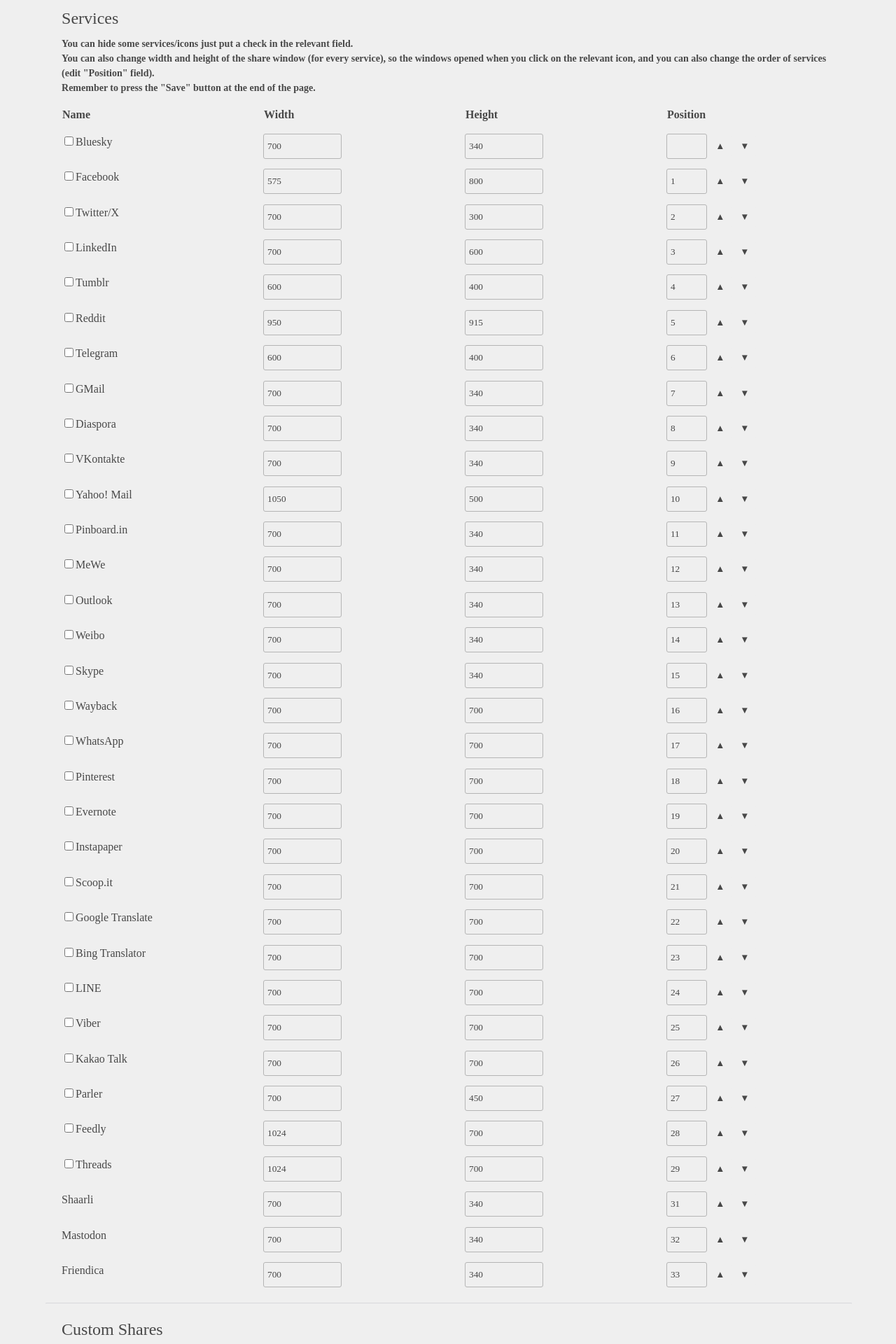
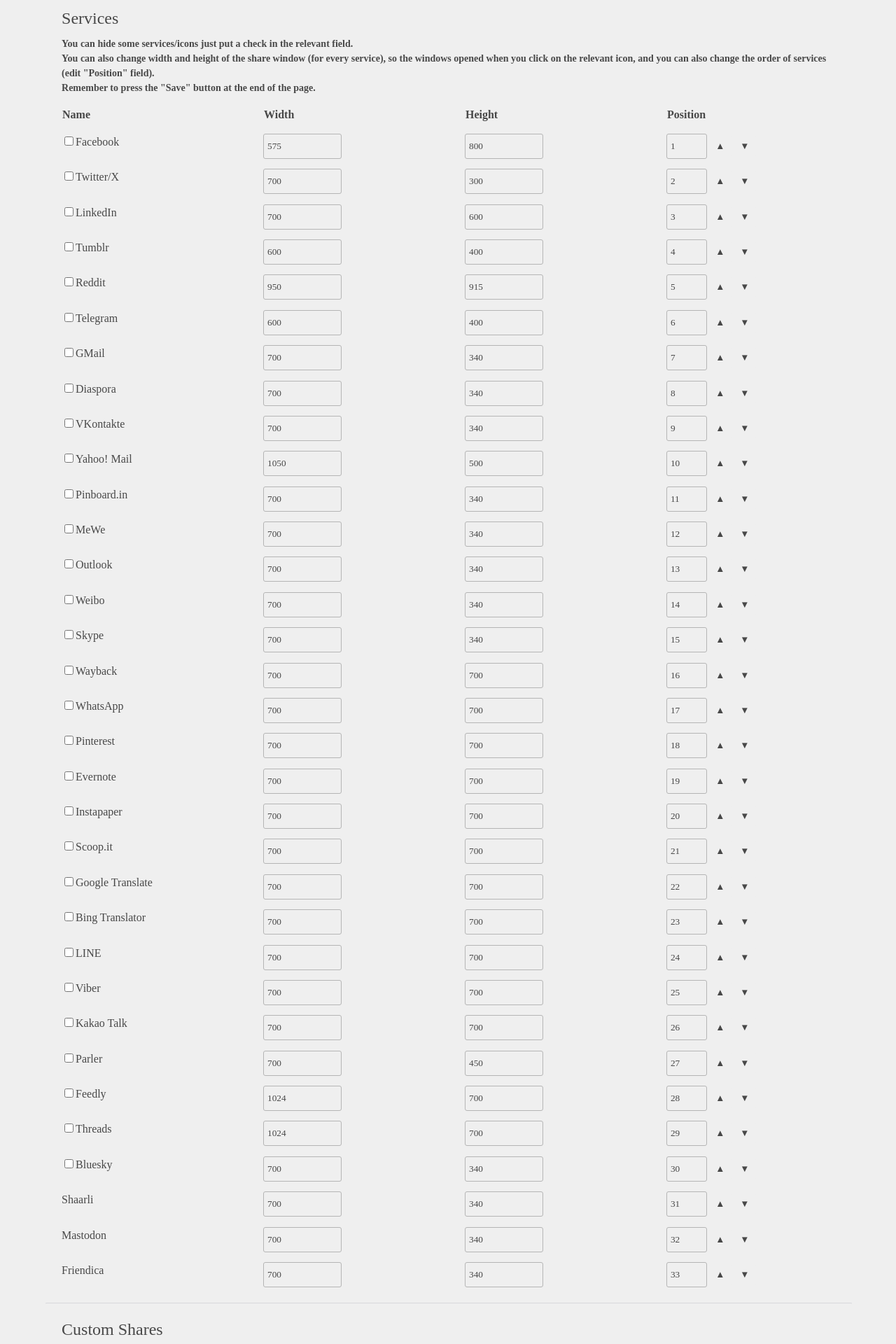
Before and after one commit to Mte90/Share-Backported, a browser extension: page options/options.html in a window 1280 px wide. Shown: the top 1920 px of the page at 70% size. Drawn offline with Linux system fonts and the light colour scheme.

Commit message:
Added missing double quotes in Bluesky (#192)

```diff
--- a/options/options.html
+++ b/options/options.html
@@ -451,7 +451,7 @@
                 <label><input type="number" id="bluesky-height" value="340" class="heights"></label>
             </div>
             <div class="col-3">
-                <label><input type="number" id="bluesky-priority" value="30 min="1" step="1" class="positions"><button type="button" id="bluesky-move-up" class="move-up"></button><button type="button" id="bluesky-move-down" class="move-down"></button></label>
+                <label><input type="number" id="bluesky-priority" value="30" min="1" step="1" class="positions"><button type="button" id="bluesky-move-up" class="move-up"></button><button type="button" id="bluesky-move-down" class="move-down"></button></label>
             </div>
         </div>
         <div class="row service">
```
